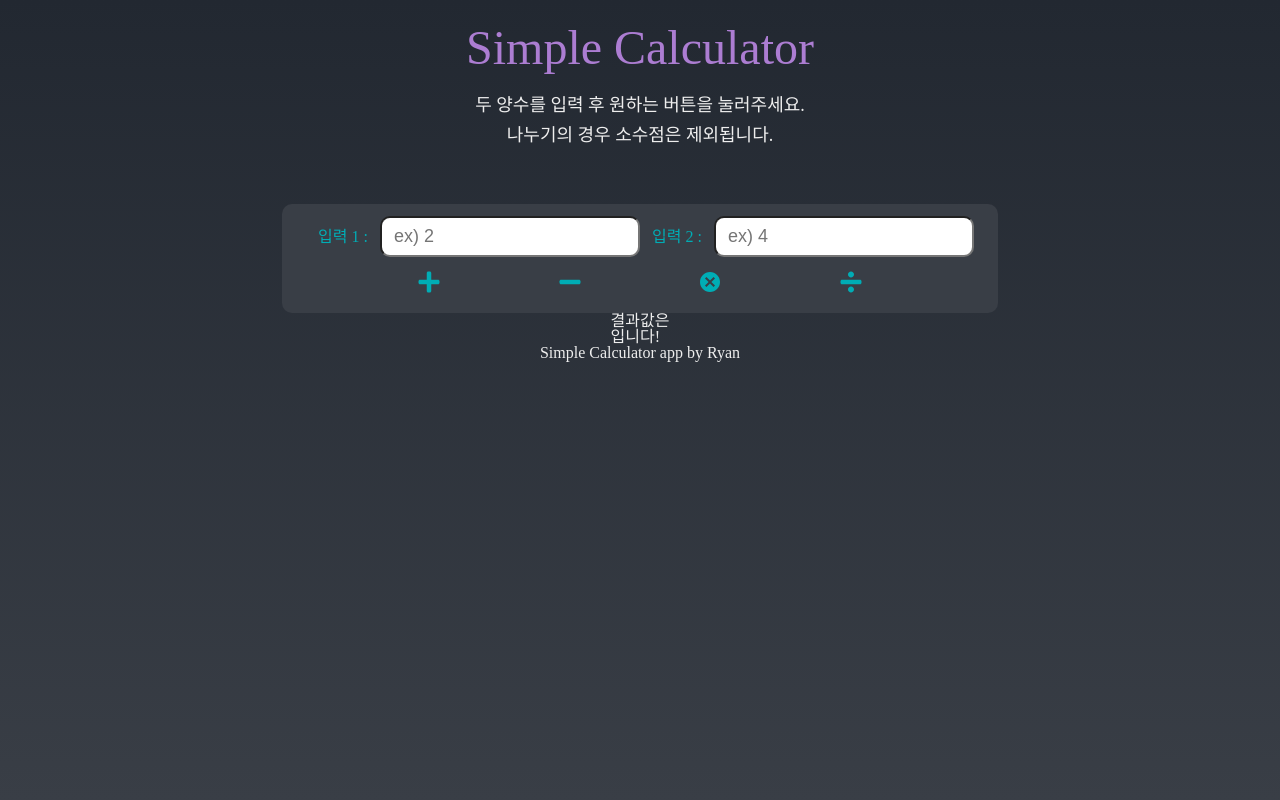
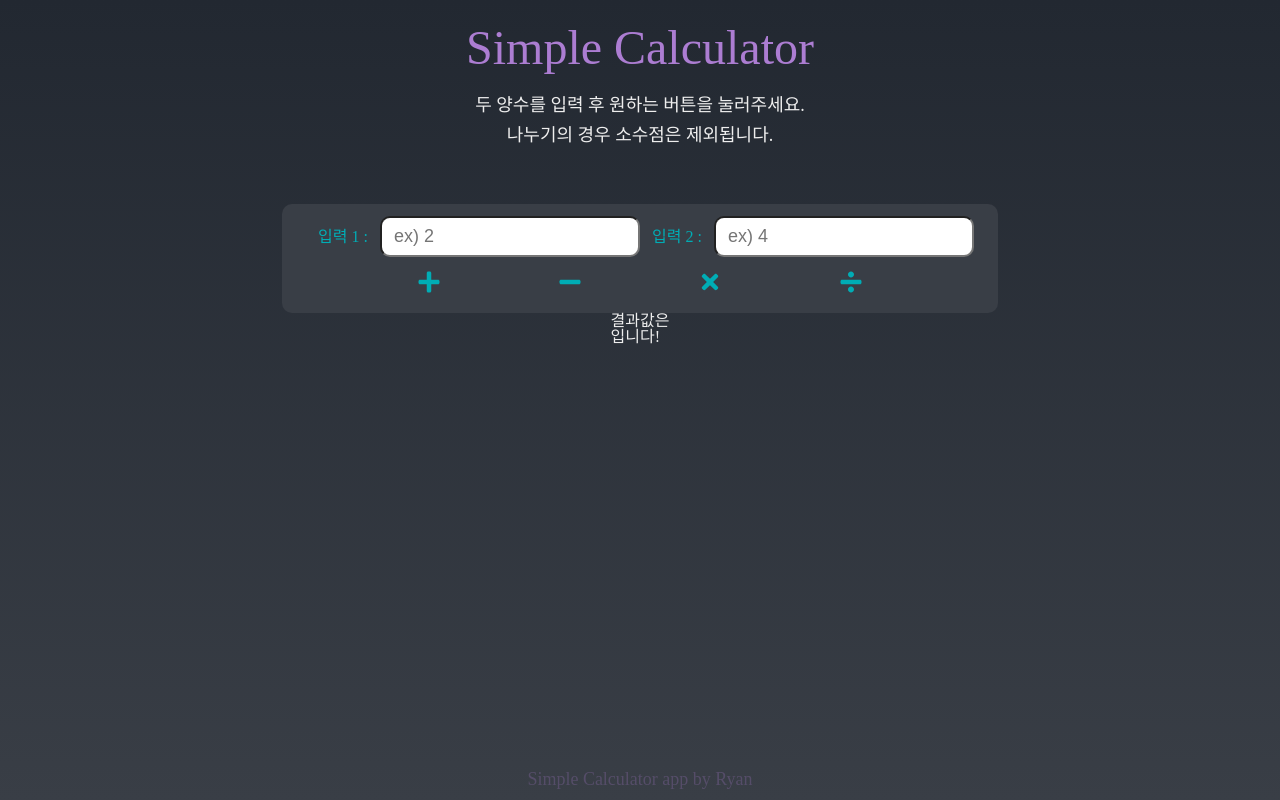
Before and after one commit to mediumryan/report_calculator, a React (Create React App) app: page / in a window 1280 px wide. Built offline with nearby package versions, Linux system fonts and the light colour scheme; a web font is replaced by a local one.

Commit message:
[Update] Basic logic setting

```diff
--- a/src/App.js
+++ b/src/App.js
@@ -2,8 +2,11 @@ import { styled } from 'styled-components';
 import './CSS/index.css';
 import Header from './Components/Header';
 import FormBox from './Components/FormBox';
+import Footer from './Components/Footer';
+import Results from './Components/Results';
 
 const MainWrapper = styled.div`
+    position: relative;
     height: 100vh;
     background: linear-gradient(var(--bg-100), var(--bg-200));
     color: var(--text-100);
@@ -18,13 +21,8 @@ function App() {
         <MainWrapper>
             <Header />
             <FormBox />
-            <div id="results">
-                <h4 class="result_title">결과값은</h4>
-                <p>
-                    <span class="result_value"></span> 입니다!
-                </p>
-            </div>
-            <footer>Simple Calculator app by Ryan</footer>
+            <Results />
+            <Footer />
         </MainWrapper>
     );
 }
--- /dev/null
+++ b/src/Components/Footer.jsx
@@ -0,0 +1,19 @@
+import { styled } from 'styled-components';
+
+const FooterWrapper = styled.footer`
+    position: fixed;
+    bottom: 0;
+    color: var(--accent-100);
+    font-size: var(--font-size-small);
+    padding: var(--padding-medium) 0;
+    opacity: 0.25;
+    cursor: default;
+    transition: 300ms opacity;
+    &:hover {
+        opacity: 1;
+    }
+`;
+
+export default function Footer() {
+    return <FooterWrapper>Simple Calculator app by Ryan</FooterWrapper>;
+}
--- a/src/Components/FormBox.jsx
+++ b/src/Components/FormBox.jsx
@@ -1,6 +1,7 @@
 import { styled } from 'styled-components';
-import { FaDivide, FaMinus, FaPlus } from 'react-icons/fa';
-import { MdCancel } from 'react-icons/md';
+import { FaDivide, FaMinus, FaPlus, FaTimes } from 'react-icons/fa';
+import { useRecoilState } from 'recoil';
+import { input1Value, input2Value } from '../atom';
 
 const FormWrapper = styled.form`
     display: flex;
@@ -45,25 +46,67 @@ const Button = styled.button`
 `;
 
 export default function FormBox() {
+    const [input1, setInput1] = useRecoilState(input1Value);
+    const [input2, setInput2] = useRecoilState(input2Value);
+    const getInput1 = (e) => {
+        setInput1(e.target.value);
+    };
+    const getInput2 = (e) => {
+        setInput2(e.target.value);
+    };
+
+    const addValue = (e) => {
+        e.preventDefault();
+        const newValue = parseInt(input1) + parseInt(input2);
+        console.log(newValue);
+    };
+    const subtractValue = (e) => {
+        e.preventDefault();
+        const newValue = parseInt(input1) - parseInt(input2);
+        console.log(newValue);
+    };
+    const multiplyValue = (e) => {
+        e.preventDefault();
+        const newValue = parseInt(input1) * parseInt(input2);
+        console.log(newValue);
+    };
+    const divideValue = (e) => {
+        e.preventDefault();
+        const newValue = (parseInt(input1) / parseInt(input2)).toFixed(2);
+        console.log(newValue);
+    };
+
+    console.log(input1, input2);
+
     return (
         <FormWrapper>
             <InputBox>
                 <Label htmlFor="input1">입력 1 : </Label>
-                <Input type="number" id="input1" placeholder="ex) 2" required />
+                <Input
+                    onChange={getInput1}
+                    type="number"
+                    id="input1"
+                    placeholder="ex) 2"
+                />
                 <Label htmlFor="input2">입력 2 : </Label>
-                <Input type="number" id="input2" placeholder="ex) 4" required />
+                <Input
+                    onChange={getInput2}
+                    type="number"
+                    id="input2"
+                    placeholder="ex) 4"
+                />
             </InputBox>
             <ButtonBox>
-                <Button>
+                <Button type="submit" onClick={addValue}>
                     <FaPlus />
                 </Button>
-                <Button>
+                <Button type="submit" onClick={subtractValue}>
                     <FaMinus />
                 </Button>
-                <Button>
-                    <MdCancel />
+                <Button type="submit" onClick={multiplyValue}>
+                    <FaTimes />
                 </Button>
-                <Button>
+                <Button type="submit" onClick={divideValue}>
                     <FaDivide />
                 </Button>
             </ButtonBox>
--- /dev/null
+++ b/src/Components/Results.jsx
@@ -0,0 +1,12 @@
+import React from 'react';
+
+export default function Results() {
+    return (
+        <div id="results">
+            <h4>결과값은</h4>
+            <p>
+                <span></span> 입니다!
+            </p>
+        </div>
+    );
+}
--- a/src/atom.js
+++ b/src/atom.js
@@ -0,0 +1,16 @@
+import { atom } from 'recoil';
+
+export const input1Value = atom({
+    key: 'input1_value',
+    default: 0,
+});
+
+export const input2Value = atom({
+    key: 'input2_value',
+    default: 0,
+});
+
+export const resultValue = atom({
+    key: 'result_value',
+    default: 0,
+});
```
